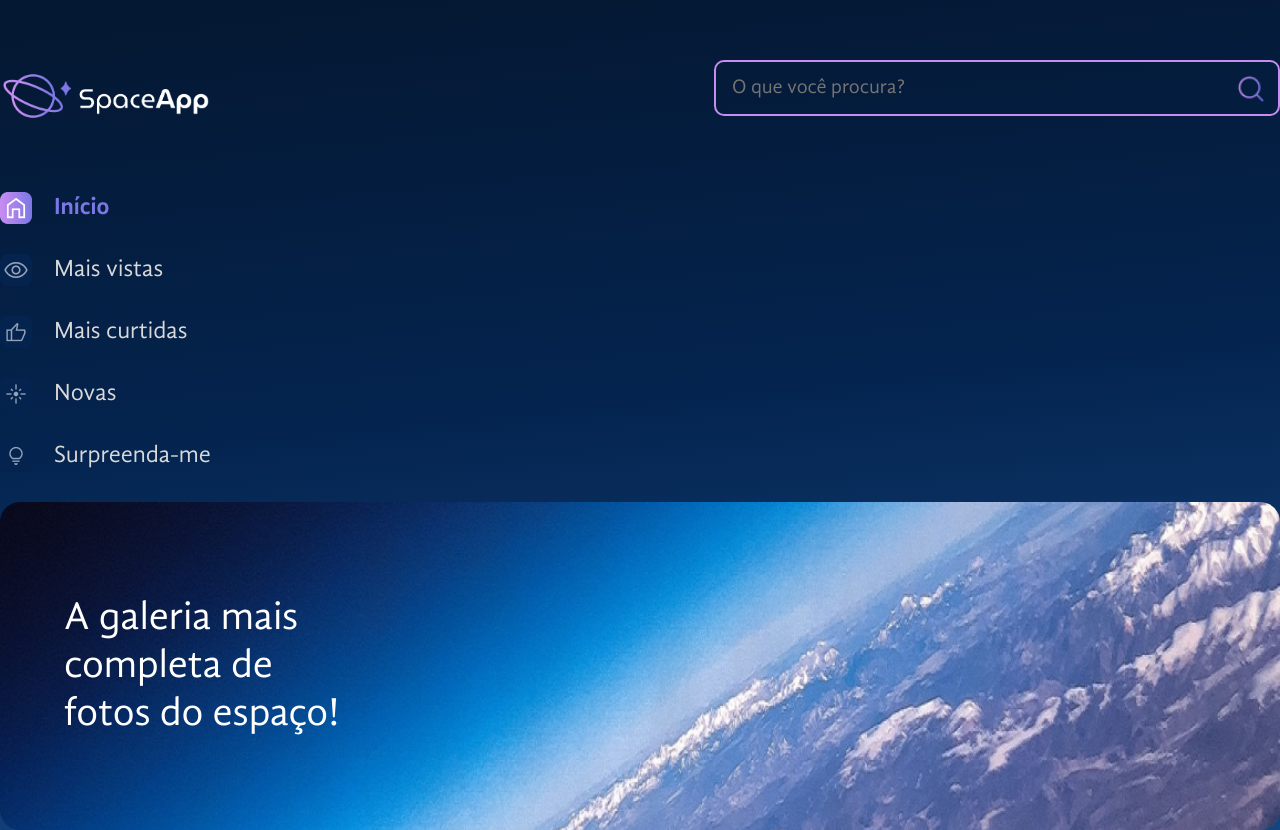
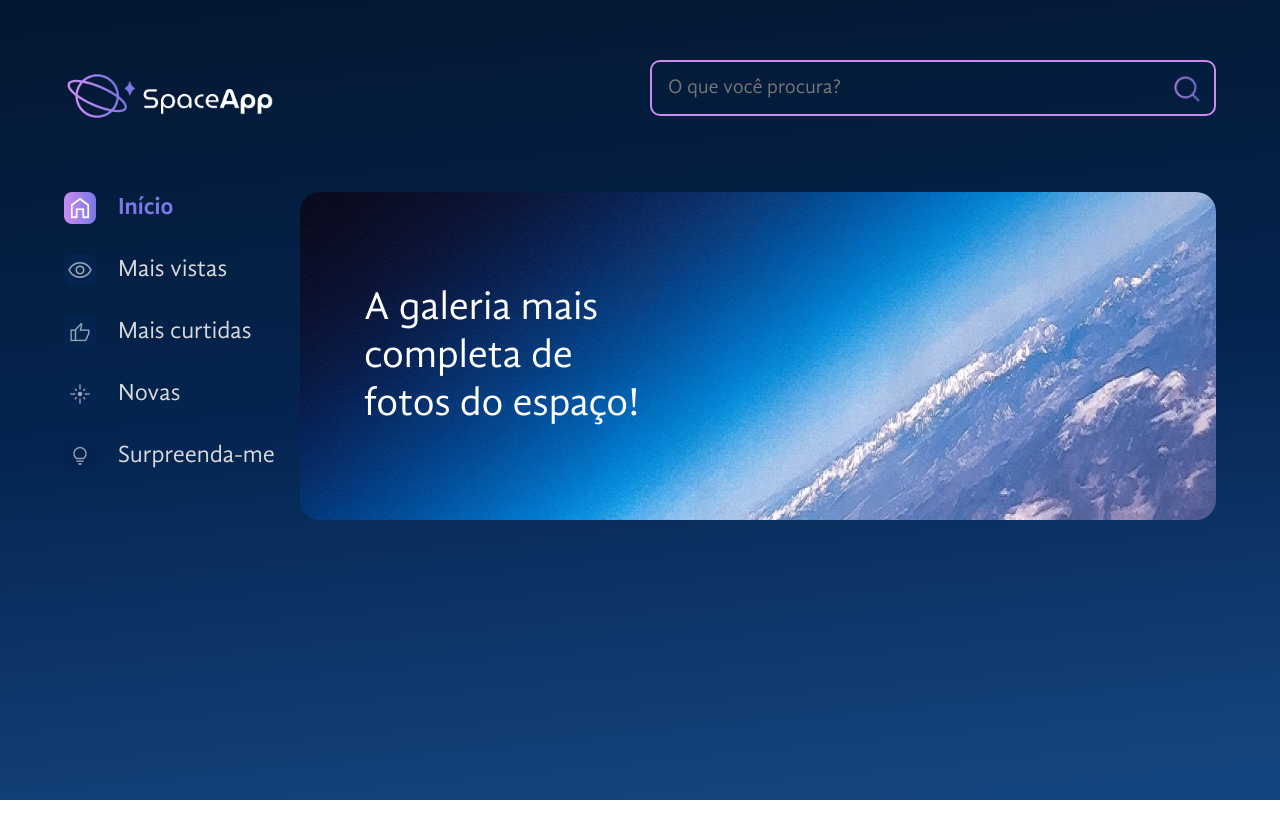
Before and after one commit to leonardo-amaro/space-app, a React (Vite) app: page / in a window 1280 px wide. After the commit the page ends 800 px from the top, so only its background shows below. Built offline with nearby package versions, Linux system fonts and the light colour scheme.

Commit message:
criando containers para aplicação

```diff
--- a/src/App.jsx
+++ b/src/App.jsx
@@ -10,17 +10,30 @@ const FundoGradiente = styled.div`
   width: 100%;
   min-height: 100vh;
 `
+const AppContainer = styled.div`
+  width: 1440px;
+  margin: 0 auto;
+  max-width: 90%;
+`
+const MainContainer = styled.main`
+  display: flex;
+  gap: 24px;
+`
 
 function App() {
   return (
     <FundoGradiente>
       <EstilosGlobais />
+      <AppContainer>
         <Cabecalho />
+        <MainContainer>
           <BarraLateral />
           <Banner
             backgroundImage={imagemBanner}
             texto='A galeria mais completa de fotos do espaço!'
           />
+        </MainContainer>
+      </AppContainer>
     </FundoGradiente>
   )
 }
```
Lines whose indentation alone changed are shown as unchanged.
